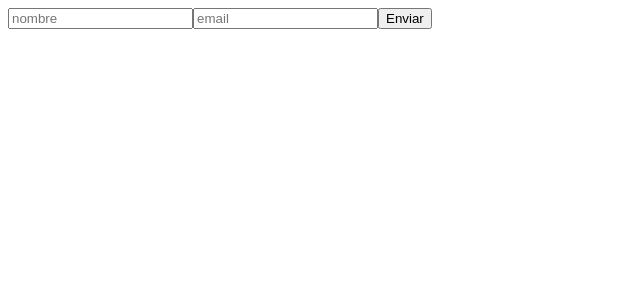
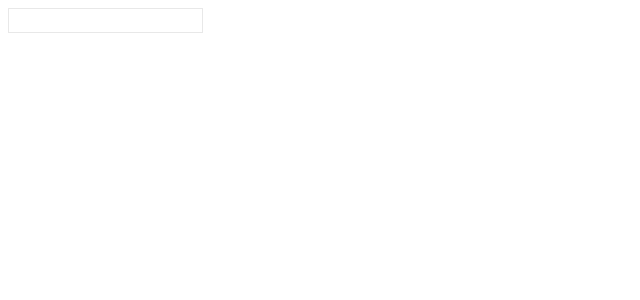
Before and after one commit to alexis9139/react-formularios, a React (Create React App) app: page / in a window 1280 px wide. Shown: the top 300 px of the page, without its empty margins (0-640 px from the left). Built offline with nearby package versions, Linux system fonts and the light colour scheme.

Commit message:
Manejando Inputs controlados con React

```diff
--- /dev/null
+++ b/src/App3.js
@@ -0,0 +1,53 @@
+import React from 'react'
+
+class InputControlado extends React.Component {
+    state = {
+        text: '',
+        tieneError: false,
+        color: '#E8E8E8'
+    }
+
+    actualizar = (event) => {
+        const text = event.target.value
+        const tieneError = text !== '' && text.length < 5
+        let color = 'green'
+        if (text.trim() === '') {
+            color = '#E8E8E8'
+        }
+        if (text.trim() !== '' && text.trim().length < 5) {
+            color = 'red'
+        }
+        //actualizamos el estado obteniendo el valor del texto
+        this.setState({ text, color })//actualizo la propiedad dentro mi estado
+    }
+
+    render() {
+        const styles = {//creo una comparacion con operador ternario
+            // border: this.state.tieneError ? '1px solid red' : '1px solid #E8E8E8',
+            border: `1px solid ${this.state.color}`,
+            padding: '0.3em 0.6em',
+            outline: 'none'
+        }
+        return (
+            <div>
+                <input type="text"
+                    value={this.state.text}
+                    onChange={this.actualizar}
+                    style={styles}></input>
+            </div>
+        )
+    }
+}
+
+class App3 extends React.Component {
+    render() {
+        return (
+            <div>
+                <InputControlado />
+            </div>
+        )
+    }
+}
+
+
+export default App3
--- a/src/index.js
+++ b/src/index.js
@@ -1,12 +1,12 @@
 import React from 'react';
 import ReactDOM from 'react-dom';
 
-import App2 from './App2';
+import App3 from './App3';
 
 
 ReactDOM.render(
   <React.StrictMode>
-    <App2 />
+    <App3 />
   </React.StrictMode>,
   document.getElementById('root')
 );
```
